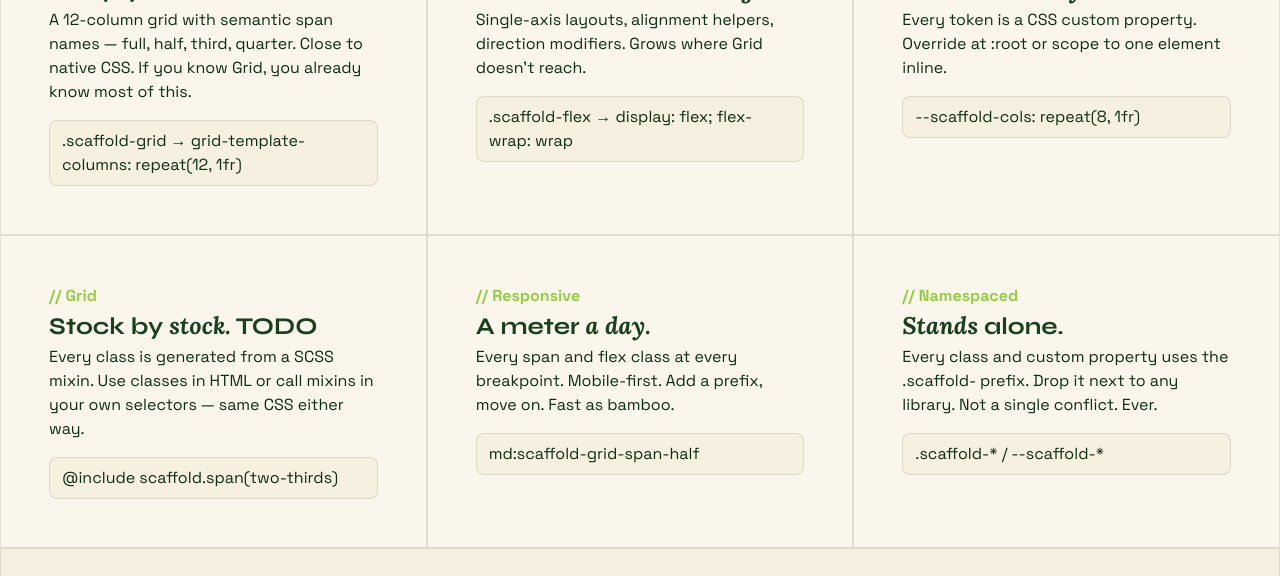
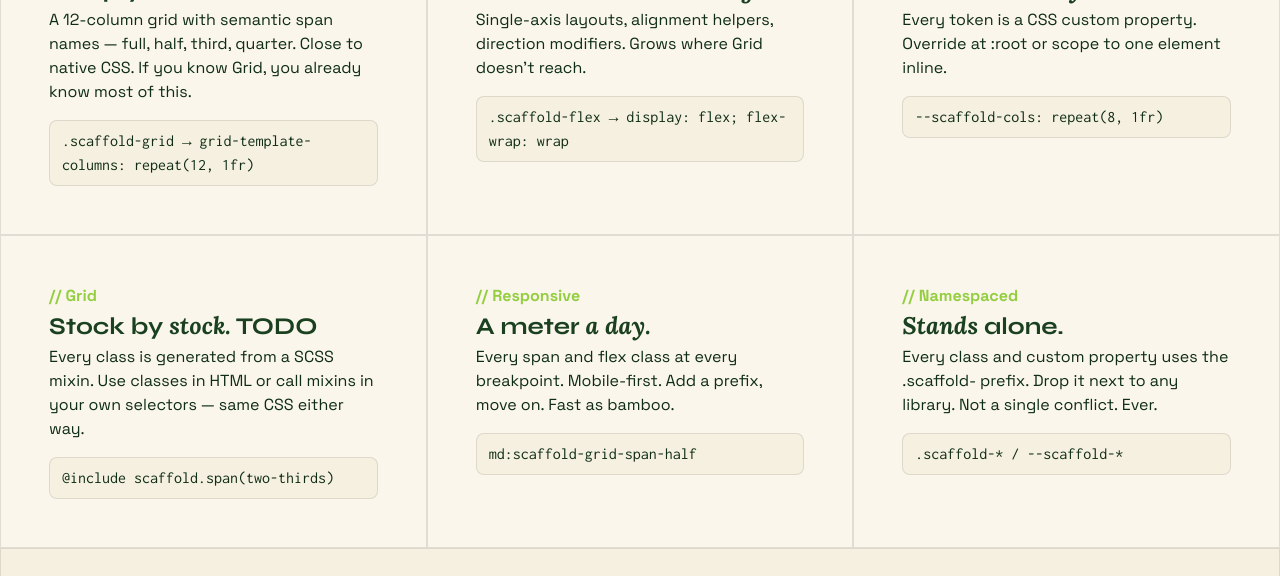
Before and after one commit to naher94/scaffoldcss, a Jekyll site: the page built from index.html, in a window 1280 px wide. Shown: the part 1155-1731 px from the top of the page. Built offline with Jekyll 4.4.1, drawn with Linux system fonts in a browser that asks for light colours.

Commit message:
Update main.scss

```diff
--- a/css/main.scss
+++ b/css/main.scss
@@ -225,6 +225,7 @@ section{
         border-radius: var(--radius);
         padding: 0.5em 0.75em;
         margin-block-start: 1em;
+        @include inconsolata();
       }
     }
   }
```
